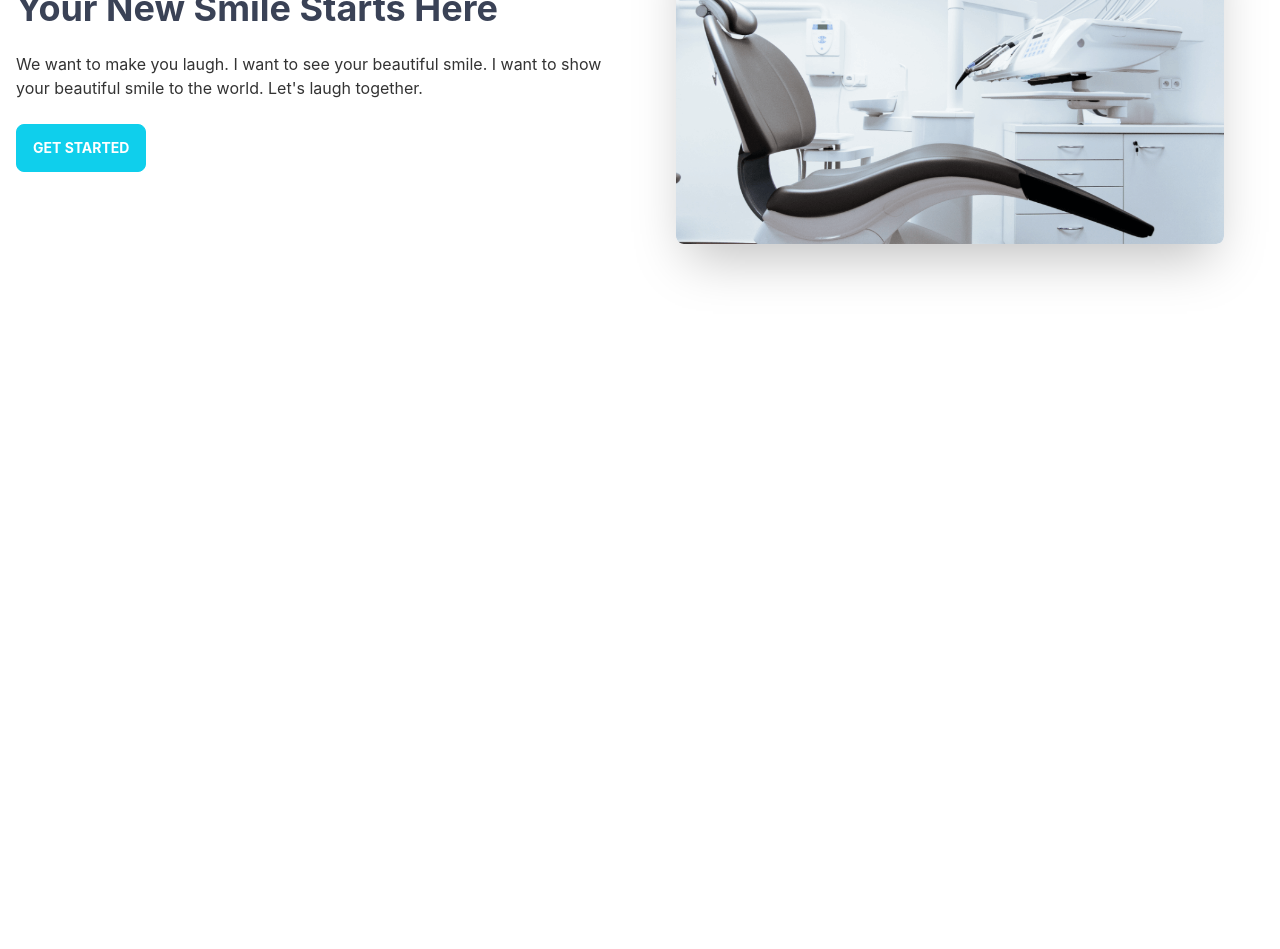
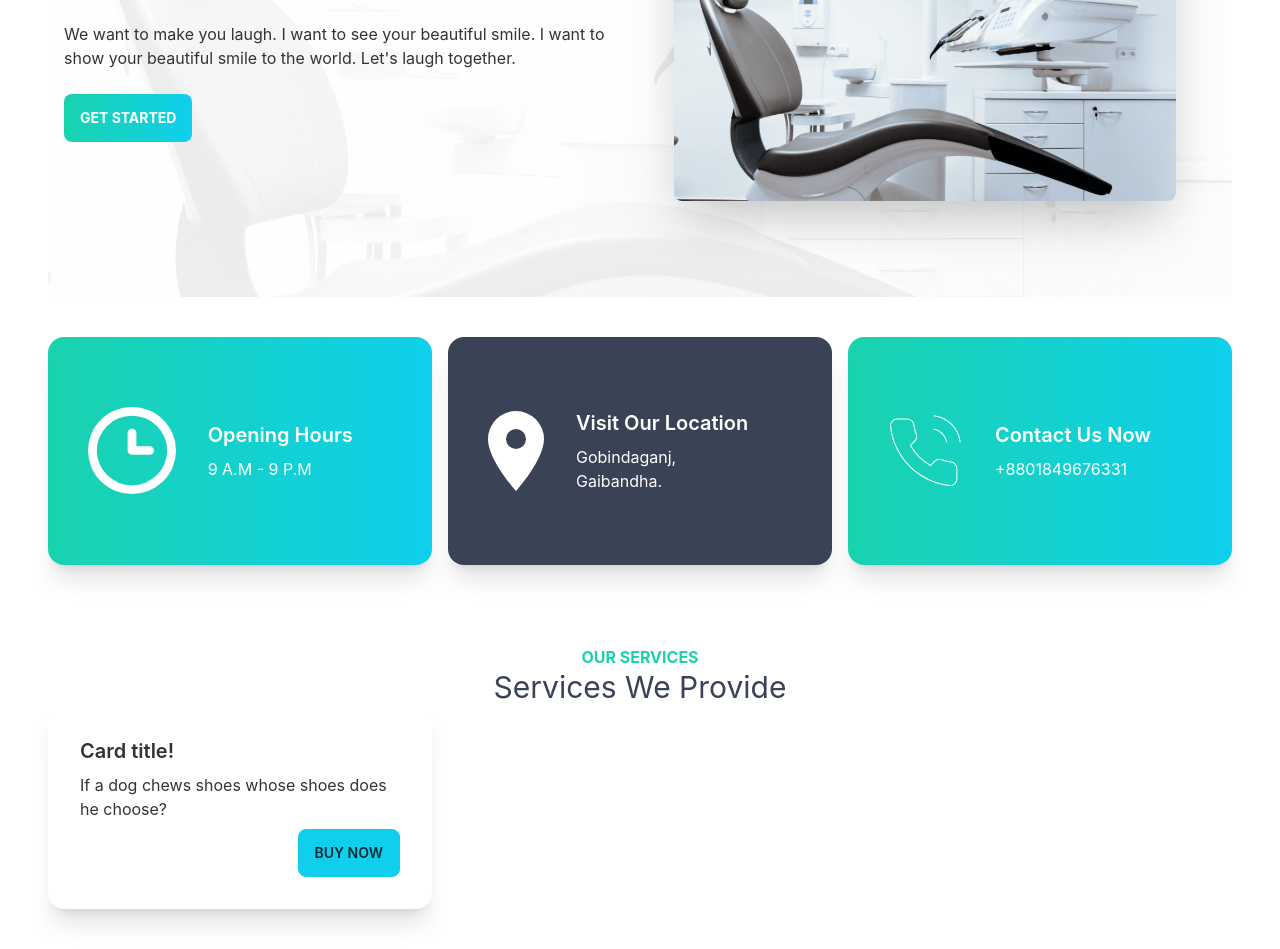
Before and after one commit to arifmia1129/doctors-portal-client, a React (Create React App) app: page / in a window 1280 px wide. Shown: the part 260-1209 px from the top of the page. Before the commit the page ends 800 px from the top, so only its background shows below. Built offline with nearby package versions, Linux system fonts and the light colour scheme.

Commit message:
info cards added

```diff
--- a/src/App.js
+++ b/src/App.js
@@ -11,7 +11,7 @@ import Login from './pages/Authentication/Login';
 
 function App() {
   return (
-    <div>
+    <div className="lg:px-12 px-2">
       <Navbar></Navbar>
       <Routes>
         <Route path='/' element={<Home />} />
--- a/src/pages/Home/Banner/Banner.js
+++ b/src/pages/Home/Banner/Banner.js
@@ -3,7 +3,7 @@ import chair from "../../../assets/images/chair.png";
 
 const Banner = () => {
     return (
-        <div className="hero lg:mt-24">
+        <div className="hero bg-[url('/src/assets/images/bg.png')] bg-cover lg:py-20">
             <div className="hero-content flex-col lg:flex-row-reverse">
                 <div className='md:px-10'>
                     <img src={chair} alt="banner-img" className="image-full rounded-lg shadow-2xl" />
@@ -11,7 +11,7 @@ const Banner = () => {
                 <div>
                     <h1 className="text-4xl font-bold text-accent">Your New Smile Starts Here</h1>
                     <p className="py-6">We want to make you laugh. I want to see your beautiful smile. I want to show your beautiful smile to the world. Let's laugh together.</p>
-                    <button className="btn btn-primary text-white font-bold">Get Started</button>
+                    <button className="btn bg-gradient-to-r from-secondary to-primary text-white font-bold uppercase border-0">Get Started</button>
                 </div>
             </div>
         </div>
--- a/src/pages/Home/Home/Home.js
+++ b/src/pages/Home/Home/Home.js
@@ -1,10 +1,15 @@
 import React from 'react';
 import Banner from '../Banner/Banner';
+import InfoCards from '../InfoCards/InfoCards';
+import Services from '../Services/Services';
+
 
 const Home = () => {
     return (
         <div>
             <Banner />
+            <InfoCards />
+            <Services />
         </div>
     );
 };
--- /dev/null
+++ b/src/pages/Home/InfoCard/InfoCard.js
@@ -0,0 +1,15 @@
+import React from 'react';
+
+const InfoCard = ({ img, cardTitle, cardBody, bgColor }) => {
+    return (
+        <div className={`card card-side shadow-xl flex justify-between items-center text-white my-10 p-10 w-full ${bgColor}`}>
+            <img src={img} alt="icon" />
+            <div className="card-body">
+                <h2 className="card-title">{cardTitle}</h2>
+                <p>{cardBody}</p>
+            </div>
+        </div>
+    );
+};
+
+export default InfoCard;
--- /dev/null
+++ b/src/pages/Home/InfoCards/InfoCards.js
@@ -0,0 +1,18 @@
+import React from 'react';
+import clock from "../../../assets/icons/clock.svg";
+import location from "../../../assets/icons/marker.svg";
+import phone from "../../../assets/icons/phone.svg";
+import InfoCard from '../InfoCard/InfoCard';
+
+const InfoCards = () => {
+    return (
+
+        <div className='lg:grid grid-cols-1 gap-4 lg:grid-cols-3'>
+            <InfoCard img={clock} cardTitle="Opening Hours" cardBody="9 A.M - 9 P.M" bgColor="bg-gradient-to-r from-secondary to-primary" />
+            <InfoCard img={location} cardTitle="Visit Our Location" cardBody="Gobindaganj, Gaibandha." bgColor="bg-accent" />
+            <InfoCard img={phone} cardTitle="Contact Us Now" cardBody="+8801849676331" bgColor="bg-gradient-to-r from-secondary to-primary" />
+        </div>
+    );
+};
+
+export default InfoCards;
--- /dev/null
+++ b/src/pages/Home/Service/Service.js
@@ -0,0 +1,17 @@
+import React from 'react';
+
+const Service = () => {
+    return (
+        <div class="card w-96 bg-base-100 shadow-xl">
+            <div class="card-body">
+                <h2 class="card-title">Card title!</h2>
+                <p>If a dog chews shoes whose shoes does he choose?</p>
+                <div class="card-actions justify-end">
+                    <button class="btn btn-primary">Buy Now</button>
+                </div>
+            </div>
+        </div>
+    );
+};
+
+export default Service;
--- /dev/null
+++ b/src/pages/Home/Services/Services.js
@@ -0,0 +1,23 @@
+import React from 'react';
+import Service from '../Service/Service';
+import img1 from "../../../assets/images/fluoride.png";
+import img2 from "../../../assets/images/cavity.png";
+import img3 from "../../../assets/images/fluoride.png";
+
+
+
+const Services = () => {
+    return (
+        <div className='my-10'>
+            <div className='text-center'>
+                <p className='text-secondary font-bold'>OUR SERVICES</p>
+                <h3 className='text-accent text-3xl'>Services We Provide</h3>
+            </div>
+            <div>
+                <Service />
+            </div>
+        </div>
+    );
+};
+
+export default Services;
```
